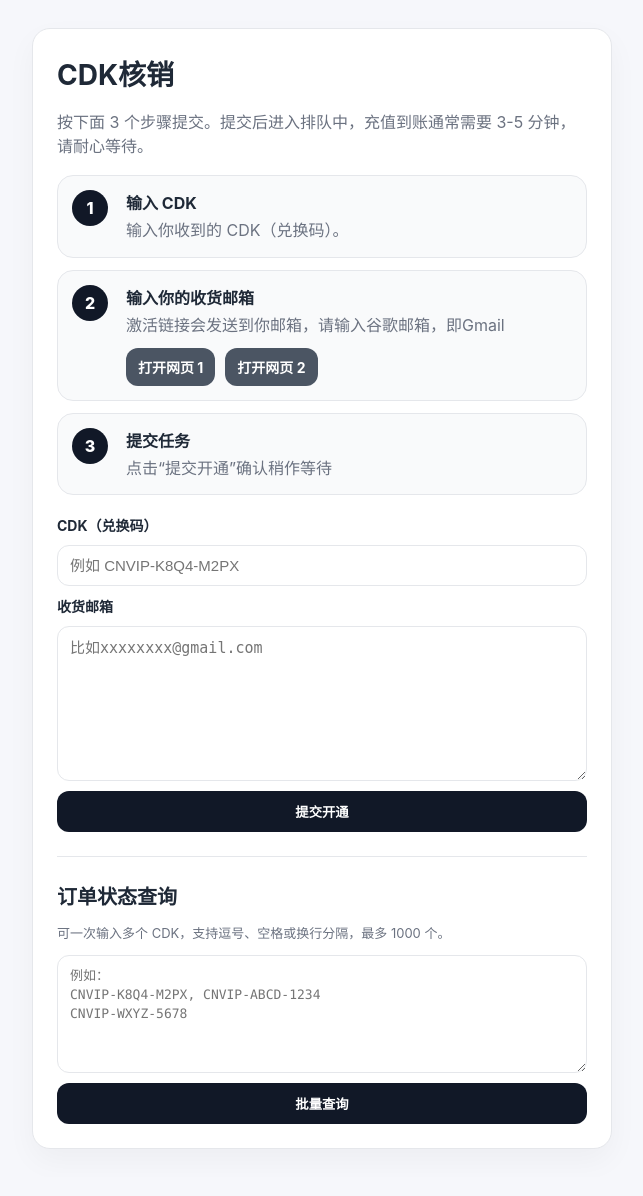
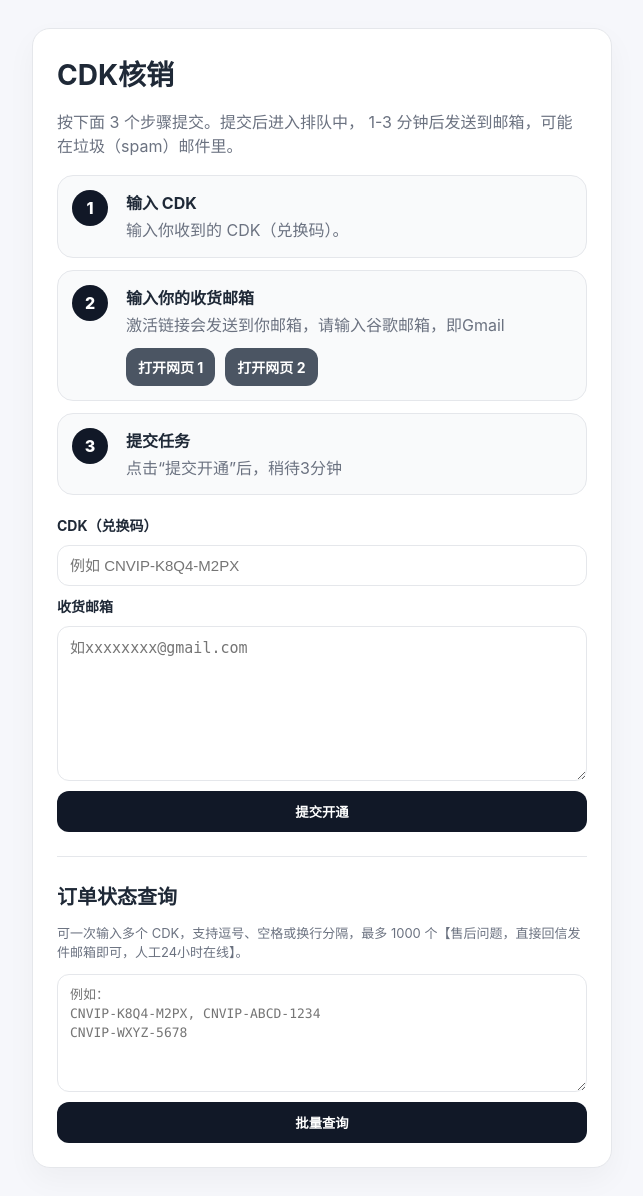
Before and after one commit to chennuo2233-png/vip-cdk-center, a Flask app: page /redeem in a window 1280 px wide. Shown: the part 49-1245 px from the top of the page, without its empty margins (318-961 px from the left). Before the commit the page ends 1198 px from the top, so only its background shows below. Run offline with Flask 3, Linux system fonts and the light colour scheme; data comes from the database, SQL or seed files in the repository; data that the repository does not hold is empty.

Commit message:
Update redeem.html

```diff
--- a/templates/redeem.html
+++ b/templates/redeem.html
@@ -3,7 +3,7 @@
 {% block content %}
 <section class="card narrow redeem-card">
   <h1>CDK核销</h1>
-  <p class="muted">按下面 3 个步骤提交。提交后进入排队中，充值到账通常需要 3-5 分钟，请耐心等待。</p>
+  <p class="muted">按下面 3 个步骤提交。提交后进入排队中， 1-3 分钟后发送到邮箱，可能在垃圾（spam）邮件里。</p>
 
   <div class="steps-flow" aria-label="兑换流程">
     <div class="step-item">
@@ -28,7 +28,7 @@
       <div class="step-num">3</div>
       <div>
         <h2>提交任务</h2>
-        <p>点击“提交开通”确认稍作等待</p>
+        <p>点击“提交开通”后，稍待3分钟</p>
       </div>
     </div>
   </div>
@@ -43,13 +43,13 @@
     <label>CDK（兑换码）</label>
     <input name="proxy_code" placeholder="例如 CNVIP-K8Q4-M2PX" required>
     <label>收货邮箱</label>
-    <textarea name="token" rows="6" placeholder="比如xxxxxxxx@gmail.com" required></textarea>
+    <textarea name="token" rows="6" placeholder="如xxxxxxxx@gmail.com" required></textarea>
     <button type="submit">提交开通</button>
   </form>
 
   <hr>
   <h2>订单状态查询</h2>
-  <p class="muted small">可一次输入多个 CDK，支持逗号、空格或换行分隔，最多 1000 个。</p>
+  <p class="muted small">可一次输入多个 CDK，支持逗号、空格或换行分隔，最多 1000 个【售后问题，直接回信发件邮箱即可，人工24小时在线】。</p>
   <form method="post" class="form batch-check-form">
     <input type="hidden" name="_csrf_token" value="{{ csrf_token() }}">
     <input type="hidden" name="action" value="check">
```
